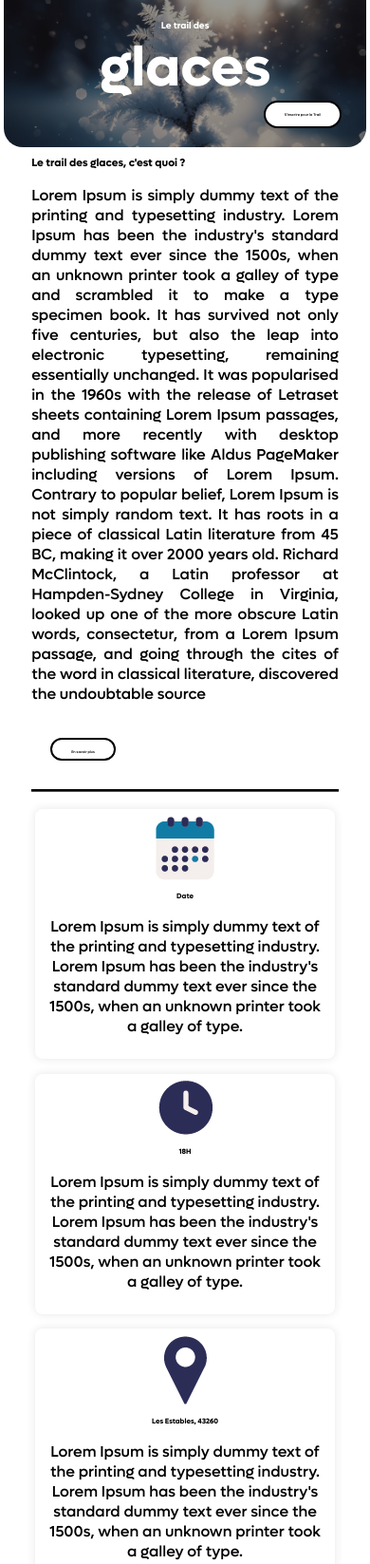
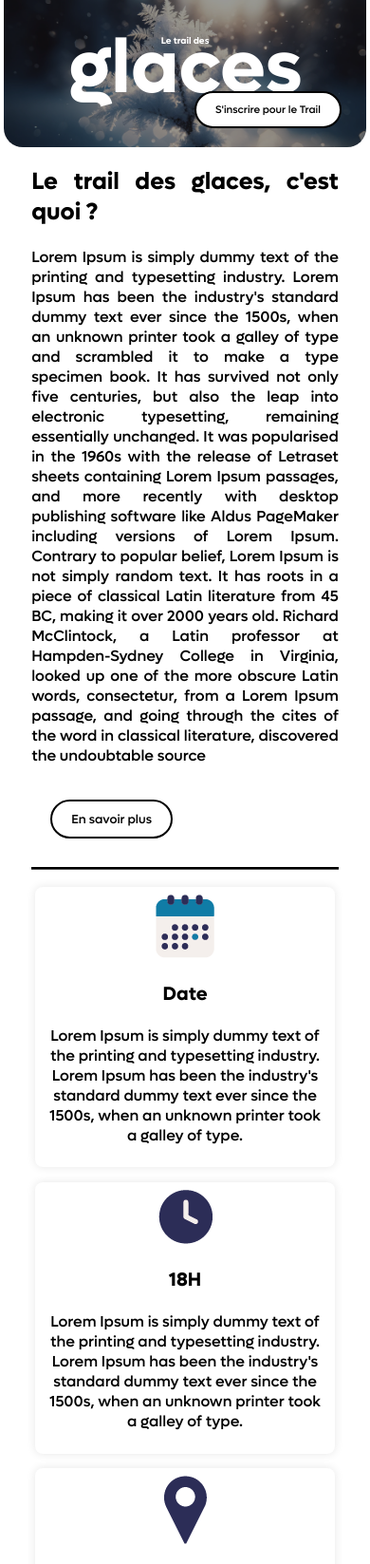
Before and after one commit to Oscargbd/SAE301, a PHP site: page / in a window 390 px wide; the page is wider, and only the part inside the window is pictured. Shown: the part 25-1672 px from the top of that part at 95% size. Run offline with PHP 8.4, Linux system fonts and the light colour scheme.

Commit message:
responsive page d'accueil

```diff
--- a/assets/styles.css
+++ b/assets/styles.css
@@ -194,7 +194,7 @@ button {
         font-size: 16px;
     }
 
-    /* Changer l'image de fond pour les appareils mobiles */
+
     .body-login {
             background-image: url('../img/flocon.png');
             background-position: center;
@@ -211,6 +211,7 @@ button {
 
 
 /* page d'accueil */
+
 
 
  .div-principale{
@@ -262,7 +263,7 @@ header {
     display: flex;
     font-size: 15vw;
     margin: 0 auto;
-
+    margin: -40px;
 }
 
 .titre-trail {
@@ -270,7 +271,7 @@ header {
 }
 
 .bouton-inscription {
-    font-size: 0.9765625vw;
+    font-size: 1.171875vw;
     position: absolute;
     bottom: 20px;
     justify-content: center;
@@ -300,11 +301,12 @@ header {
 }
 
 .bouton-info{
-    font-size: 0.9765625vw;
+    font-size: 15px;
     margin: 20px;
+    text-align: center;
     justify-content: center;
     width: fit-content;
-    height: 3vw;
+    height: fit-content;
     border: 2px solid #000;
     background-color: transparent;
     color: #000;
@@ -354,6 +356,55 @@ header {
 
 .carte {
     border: none;
+}
+
+.image-container {
+    display: flex;
+    flex-wrap: wrap;
+    justify-content: center;
+    align-items: center;
+    margin-top: 20px;
+    width: 80%;
+    margin: auto;
+}
+
+.rectangle {
+    max-width: 600px;
+    height:  26.041666666666668vw;
+    border-radius: 1.6276041666666667vw;
+    margin-right: 10px;
+    margin: 10px;
+}
+
+.square {
+    max-width: 400px;
+    height:  26.041666666666668vw;
+    border-radius: 1.6276041666666667vw;
+    margin: 10px;
+}
+
+@media (max-width: 670px) {
+
+    h2{
+        font-size: 25px;
+    }
+
+    h3{
+        font-size: 20px;
+    }
+
+    .titre-glaces{
+        font-size: 80px;
+        margin: -30px;
+    }
+
+    .bouton-info{
+        font-size: 13px;
+    }
+
+    .bouton-inscription{
+        font-size: 11px;
+    }
 }
 
 /*-------------------------------
@@ -427,30 +478,7 @@ hr {
     margin-left: 8.333333333333334vw;
 }
 
-.image-container {
-    display: flex;
-    flex-wrap: wrap;
-    justify-content: center;
-    align-items: center;
-    margin-top: 20px;
-    width: 80%;
-    margin: auto;
-}
 
-.rectangle {
-    max-width: 600px;
-    height:  26.041666666666668vw;
-    border-radius: 1.6276041666666667vw;
-    margin-right: 10px;
-    margin: 10px;
-}
-
-.square {
-    max-width: 400px;
-    height:  26.041666666666668vw;
-    border-radius: 1.6276041666666667vw;
-    margin: 10px;
-}
 
 /*-------------------------------
                 FAQ
```
